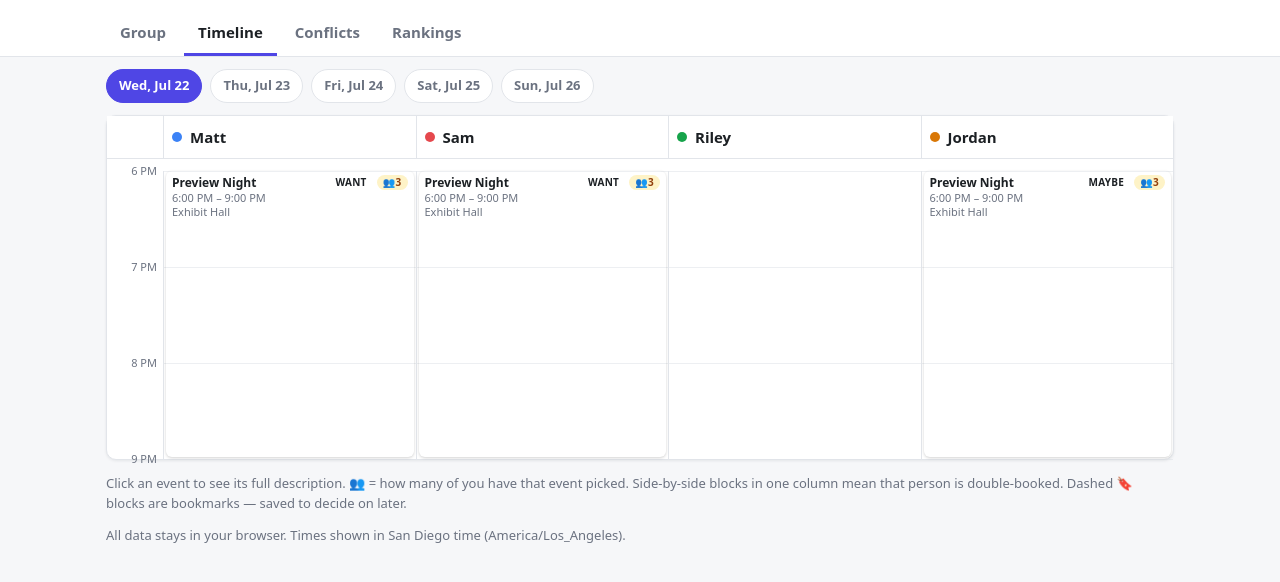
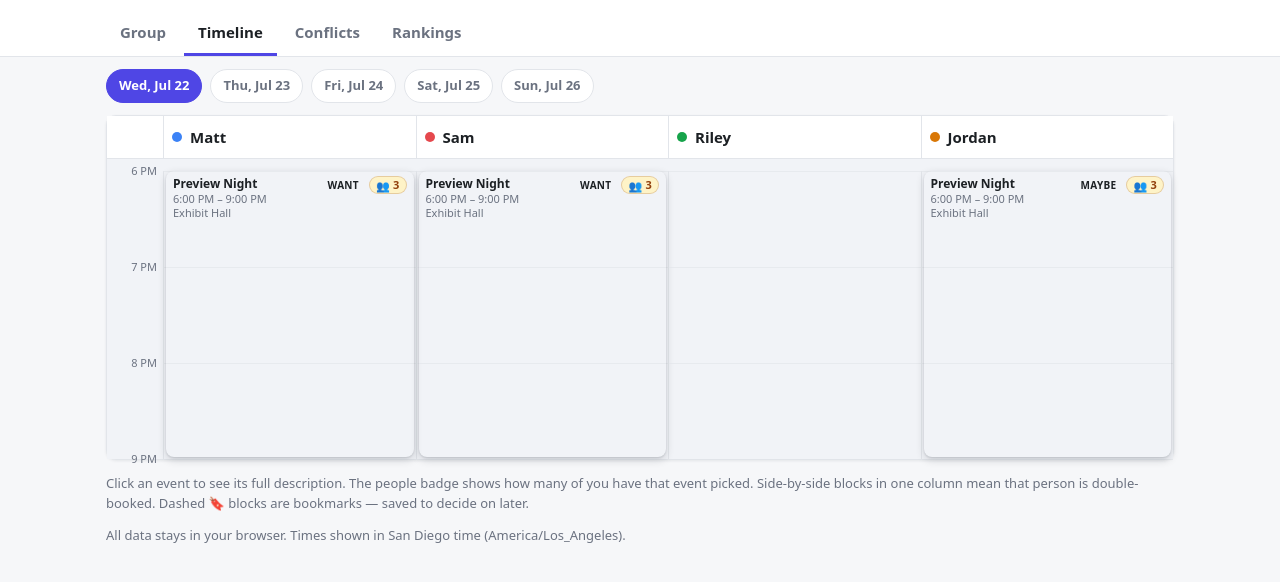
Before and after one commit to mattstrom/cosplan, a website with bundled scripts: page index.html in a window 1280 px wide. Both pictures are taken after a click on the button "Load demo group". Shown: the part 86-668 px from the top of the page. Built offline with nearby package versions, Linux system fonts and the light colour scheme.

Commit message:
Improve timeline event badges and visual styling (#15)
* Fix Cloudflare static asset deployment

* Improve timeline event badges and visual styling

```diff
--- a/js/ui/timeline.js
+++ b/js/ui/timeline.js
@@ -64,8 +64,9 @@ export function renderTimeline(ctx) {
       const startMin = Math.max(minMin, minutesIntoDay(state.tz, event.start));
       const endsToday = dayKeyInTz(state.tz, event.end) === day;
       const endMin = Math.min(maxMin, endsToday ? minutesIntoDay(state.tz, event.end) : 24 * 60);
-      const others = (attendees.get(event.key) || []).length;
+      const interestedCount = (attendees.get(event.key) || []).length;
       const tier = tierInfo(event.tier);
+      const interestLabel = `${interestedCount} ${interestedCount === 1 ? 'person' : 'people'} interested`;
       return el('div', {
         class: `tl-event tier-${event.tier}`,
         style: {
@@ -85,7 +86,14 @@ export function renderTimeline(ctx) {
       },
         el('div', { class: 'tl-event-meta' },
           el('span', { class: 'tier-chip' }, tier.short),
-          others > 1 ? el('span', { class: 'together-chip', title: 'people going' }, `👥${others}`) : null,
+          el('span', {
+            class: 'together-chip',
+            title: interestLabel,
+            'aria-label': interestLabel,
+          },
+            el('span', { class: 'together-icon', 'aria-hidden': 'true' }, '👥'),
+            el('span', { class: 'together-count' }, interestedCount),
+          ),
         ),
         el('div', { class: 'tl-event-title' }, event.title),
         el('div', { class: 'tl-event-sub' }, fmtTimeRange(state.tz, event.start, event.end)),
@@ -112,6 +120,6 @@ export function renderTimeline(ctx) {
     state.people.length
       ? el('div', { class: 'timeline card' }, header, body)
       : el('p', {}, 'Add people on the Group tab first.'),
-    el('p', { class: 'hint' }, 'Click an event to see its full description. 👥 = how many of you have that event picked. Side-by-side blocks in one column mean that person is double-booked. Dashed 🔖 blocks are bookmarks — saved to decide on later.'),
+    el('p', { class: 'hint' }, 'Click an event to see its full description. The people badge shows how many of you have that event picked. Side-by-side blocks in one column mean that person is double-booked. Dashed 🔖 blocks are bookmarks — saved to decide on later.'),
   );
 }
--- a/styles.css
+++ b/styles.css
@@ -14,6 +14,8 @@
   --warn-text: #92400e;
   --ok: #16a34a;
   --shadow: 0 1px 3px rgba(16, 24, 40, .08);
+  --timeline-bg: #f1f3f7;
+  --event-shadow: 0 3px 8px rgba(16, 24, 40, .16), 0 1px 2px rgba(16, 24, 40, .12);
 }
 
 @media (prefers-color-scheme: dark) {
@@ -28,6 +30,8 @@
     --warn-bg: #3c2f10;
     --warn-text: #fcd34d;
     --shadow: 0 1px 3px rgba(0, 0, 0, .4);
+    --timeline-bg: #12151a;
+    --event-shadow: 0 4px 10px rgba(0, 0, 0, .5), 0 1px 2px rgba(0, 0, 0, .45);
   }
 }
 
@@ -168,7 +172,10 @@ input.person-name:hover, input.person-name:focus { border-color: var(--border);
   display: flex; align-items: center; gap: 8px;
   border-left: 1px solid var(--border);
 }
-.tl-body { display: flex; padding-top: 12px; }
+.tl-body {
+  display: flex; padding-top: 12px;
+  background: var(--timeline-bg);
+}
 .tl-gutter { width: 56px; flex: none; position: relative; }
 .hour-label {
   position: absolute; right: 6px; transform: translateY(-50%);
@@ -182,25 +189,37 @@ input.person-name:hover, input.person-name:focus { border-color: var(--border);
 }
 .tl-event {
   position: absolute; overflow: hidden;
-  border-radius: 6px; padding: 4px 6px;
+  border-radius: 8px; padding: 5px 7px;
   font-size: 12px; line-height: 1.3;
-  background: color-mix(in srgb, var(--person-color) 26%, var(--panel));
-  border: 1px solid color-mix(in srgb, var(--person-color) 60%, var(--border));
+  background: color-mix(in srgb, var(--person-color) 16%, var(--panel));
+  border: 1px solid color-mix(in srgb, var(--person-color) 70%, var(--border));
   border-left: 6px solid var(--person-color);
-  box-shadow: 0 1px 3px rgba(0, 0, 0, .18);
-  transition: box-shadow .12s ease, border-left-width .12s ease;
+  box-shadow: var(--event-shadow);
+  cursor: pointer;
+  transition: box-shadow .12s ease, transform .12s ease, border-color .12s ease;
 }
-.tl-event.tier-1 { box-shadow: inset 0 0 0 1px var(--person-color), 0 1px 3px rgba(0, 0, 0, .18); }
+.tl-event:hover {
+  transform: translateY(-1px);
+  border-color: var(--person-color);
+  box-shadow: 0 6px 14px rgba(16, 24, 40, .22), 0 2px 4px rgba(16, 24, 40, .14);
+  z-index: 2;
+}
+.tl-event:focus-visible {
+  outline: 3px solid color-mix(in srgb, var(--person-color) 45%, transparent);
+  outline-offset: 2px;
+  z-index: 2;
+}
+.tl-event.tier-1 { box-shadow: inset 0 0 0 1px var(--person-color), var(--event-shadow); }
 .tl-event.tier-0 {
   background: color-mix(in srgb, var(--person-color) 10%, var(--panel));
   border-style: dashed;
   border-left-style: solid;
-  box-shadow: none;
-  opacity: .75;
+  box-shadow: 0 2px 5px rgba(16, 24, 40, .1);
+  opacity: .82;
 }
 .tl-event-title { font-weight: 700; }
 .tl-event-sub { color: var(--muted); font-size: 11px; }
-.tl-event-meta { float: right; display: flex; gap: 4px; margin-left: 4px; }
+.tl-event-meta { float: right; display: flex; gap: 4px; margin-left: 5px; align-items: center; }
 .tier-chip, .together-chip, .suggest-chip, .conflict-score {
   font-size: 10px; font-weight: 800; letter-spacing: .3px;
   padding: 1px 6px; border-radius: 999px;
@@ -211,7 +230,17 @@ input.person-name:hover, input.person-name:focus { border-color: var(--border);
   background: color-mix(in srgb, var(--person-color) 22%, var(--panel));
   color: var(--person-color);
 }
-.together-chip { background: var(--warn-bg); color: var(--warn-text); }
+.together-chip {
+  display: inline-flex; align-items: center; gap: 3px;
+  min-width: 28px; justify-content: center;
+  background: var(--warn-bg); color: var(--warn-text);
+  border: 1px solid color-mix(in srgb, var(--warn-text) 22%, transparent);
+  font-size: 11px;
+}
+.together-icon {
+  font-size: 11px; line-height: 1;
+}
+.together-count { font-variant-numeric: tabular-nums; }
 
 /* Conflicts */
 .conflict-when { margin-bottom: 8px; color: var(--muted); }
```
